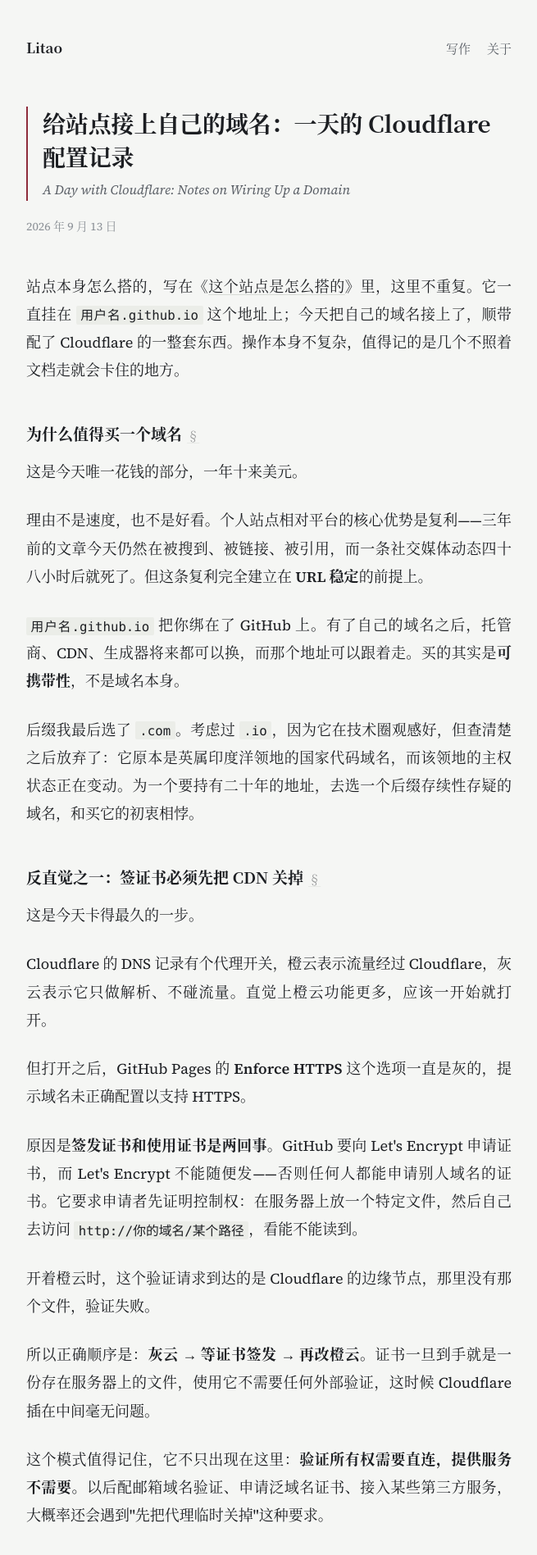
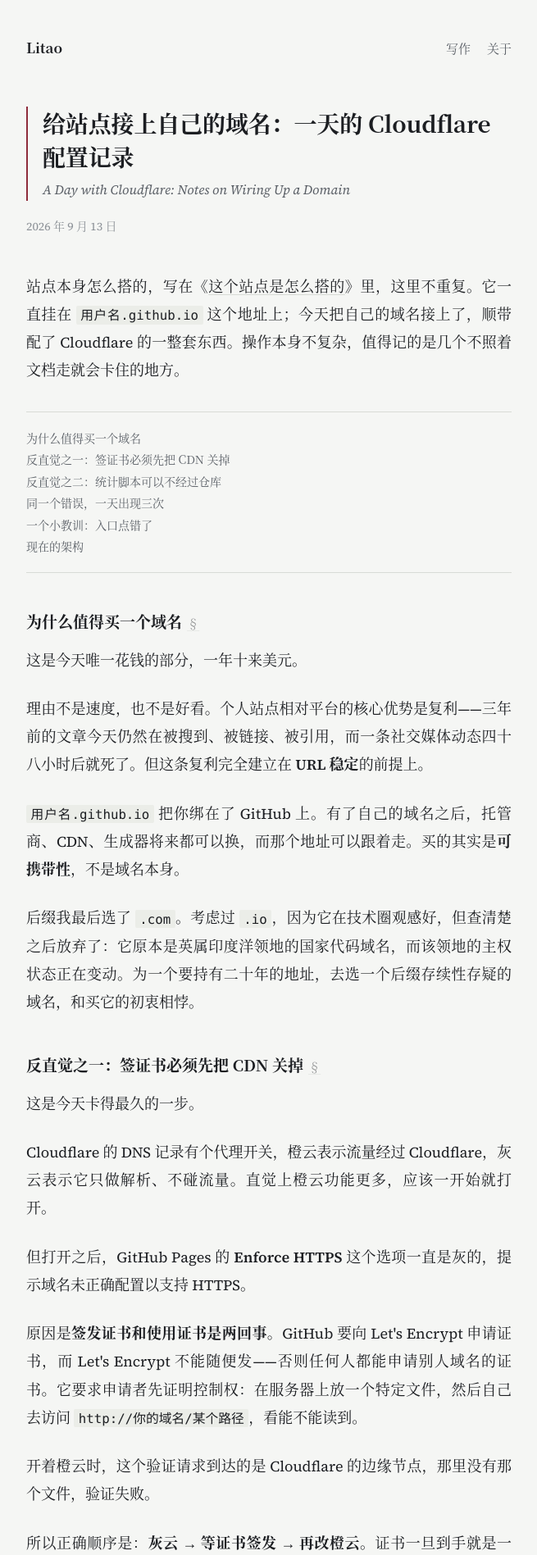
Before and after one commit to thetaaaaa/thetaaaaa.github.io, a Jekyll site: the page built from _posts/2026-09-13-cloudflare-setup.md, in a window 1280 px wide. Shown: the top 1897 px of the page at 82% size, without its empty margins (312-967 px from the left). Built offline with Jekyll 4.4.1, drawn with Linux system fonts in a browser that asks for light colours.

Commit message:
为长文加目录
用 kramdown 自带的 {:toc}，不引插件也不加 JS，GitHub Pages 原生构建
即可。_config.yml 设 toc_levels: 2..3，只收 ## 和 ###。

目前只有《给站点接上自己的域名》一篇有六节、值得放目录，放在开篇一段
之后；其余文章两三节，不加。逐篇决定而非在模板里全站统一。

配套样式：去掉项目符号，字号压到 .875rem，上下细线，读起来像页前索引
而不是正文的一部分；子项以破折号起首；打印时隐藏。

Co-Authored-By: Claude Opus 5 (1M context) <noreply@anthropic.com>

```diff
--- a/_config.yml
+++ b/_config.yml
@@ -27,6 +27,7 @@ markdown: kramdown
 kramdown:
   input: GFM
   footnote_nr: 1
+  toc_levels: 2..3
   syntax_highlighter: rouge
   smart_quotes: ["apos", "apos", "quot", "quot"]
 
--- a/_posts/2026-09-13-cloudflare-setup.md
+++ b/_posts/2026-09-13-cloudflare-setup.md
@@ -7,6 +7,9 @@ lang: zh
 ---
 
 站点本身怎么搭的，写在《[这个站点是怎么搭的]({{ '/2026/colophon/' | relative_url }})》里，这里不重复。它一直挂在 `用户名.github.io` 这个地址上；今天把自己的域名接上了，顺带配了 Cloudflare 的一整套东西。操作本身不复杂，值得记的是几个不照着文档走就会卡住的地方。
+
+* TOC
+{:toc}
 
 ## 为什么值得买一个域名
 
--- a/assets/css/main.css
+++ b/assets/css/main.css
@@ -331,6 +331,40 @@ main {
 }
 .prose pre code { background: none; padding: 0; }
 
+/* ── 文章目录（kramdown 的 {:toc}）────────────────────────── */
+
+#markdown-toc {
+  margin: 2rem 0 2.5rem;
+  padding: 1.125rem 0;
+  border-top: 1px solid var(--rule);
+  border-bottom: 1px solid var(--rule);
+  list-style: none;
+  font-family: var(--han), var(--latin);
+  font-size: .875rem;
+  line-height: 1.75;
+  color: var(--ink-soft);
+}
+#markdown-toc li { margin: 0; }
+#markdown-toc ul {
+  margin: 0;
+  padding-left: 1.25rem;
+  list-style: none;
+}
+#markdown-toc ul li::before {
+  content: "—";
+  margin-right: .4em;
+  color: var(--ink-faint);
+}
+#markdown-toc a {
+  color: var(--ink-soft);
+  text-decoration: none;
+  border-bottom: 1px solid transparent;
+}
+#markdown-toc a:hover {
+  color: var(--seal);
+  border-bottom-color: var(--seal);
+}
+
 /* ── 标题锚 ──────────────────────────────────────────────── */
 
 .heading-anchor {
@@ -479,6 +513,7 @@ main {
   body { font-size: 11pt; padding: 0; }
   .masthead-nav, .siblings, .colophon-links, .skip { display: none; }
   .heading-anchor { display: none; }
+  #markdown-toc { display: none; }
   .prose a { text-decoration: none; }
   .prose a[href^="http"]::after {
     content: " (" attr(href) ")";
```
